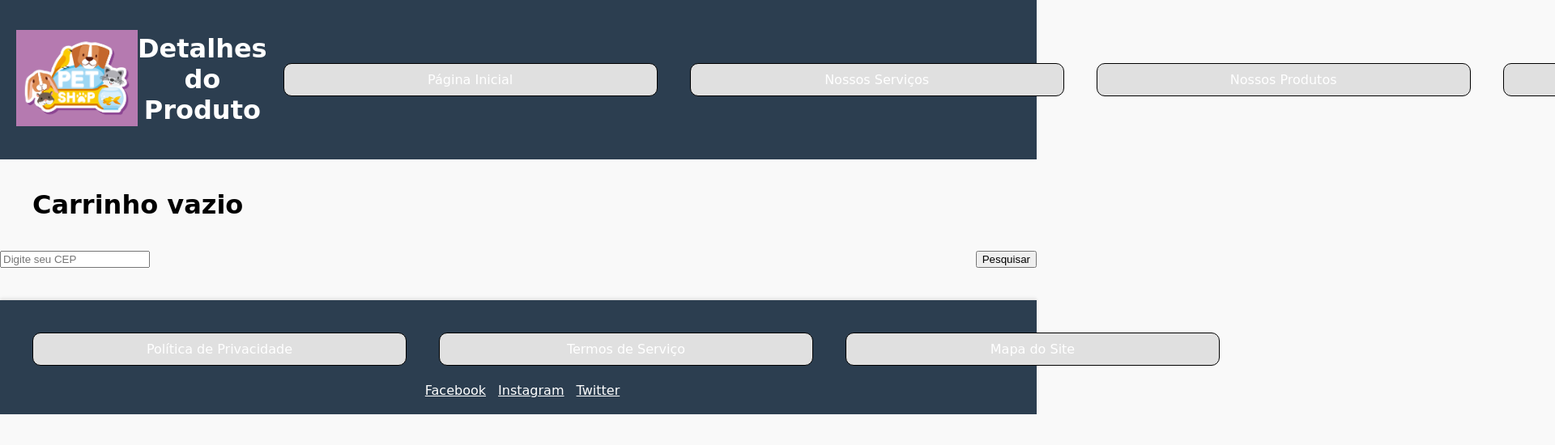
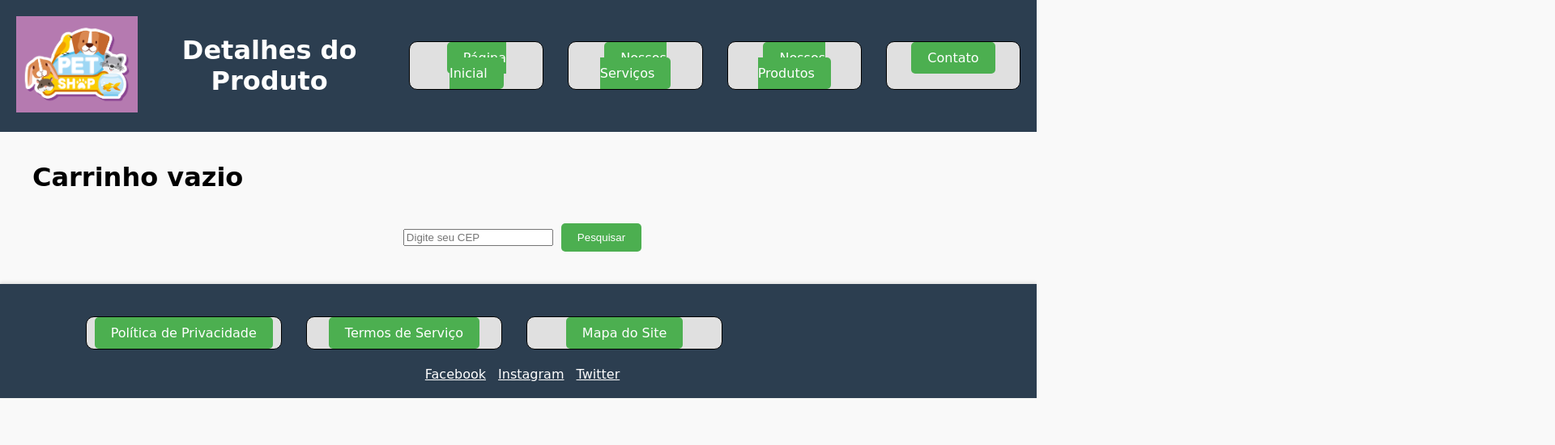
Before and after one commit to ArthurPach/Petshop, a plain HTML site: page detalhes_produto.html in a window 1280 px wide. Shown: the top 550 px of the page at 81% size, 1920 px wide, since content can reach past the window. Drawn offline with Linux system fonts and the light colour scheme.

Commit message:
Update detalhesProduto.css

```diff
--- a/detalhesProduto.css
+++ b/detalhesProduto.css
@@ -41,6 +41,7 @@ header {
 .produto-info {
   padding: 40px;
   flex: 1;
+  max-width: 70%; /* Nova largura máxima */
 }
 
 .produto-info h2 {
@@ -50,7 +51,7 @@ header {
 }
 
 .produto-info img {
-  max-width: 18%;
+  max-width: 100%; /* Alteração da largura máxima */
   height: auto;
   border-radius: 20px;
   box-shadow: 0 8px 16px rgba(0, 0, 0, 0.1);
@@ -166,17 +167,20 @@ header ul li {
 header ul li a {
   color: #fff;
   text-decoration: none;
+  background-color: #4CAF50; /* Cor de fundo dos botões */
+  padding: 10px 20px; /* Ajuste do padding para maior área clicável */
+  border-radius: 5px; /* Borda arredondada */
 }
 
 header ul li a:hover {
-  text-decoration: underline;
+  background-color: #45a049; /* Cor de fundo ao passar o mouse */
 }
 
 .botao-quantidade {
   font-size: 24px;
   margin: 0 10px;
   padding: 5px 10px;
-  background-color: #4CAF50;
+  background-color: #4CAF50; /* Cor de fundo dos botões */
   color: white;
   border: none;
   border-radius: 50%;
@@ -208,10 +212,14 @@ footer nav ul li {
 footer nav ul li a {
   color: #fff;
   text-decoration: none;
+  background-color: #4CAF50; /* Cor de fundo dos botões */
+  padding: 10px 20px; /* Ajuste do padding para maior área clicável */
+  border-radius: 5px; /* Borda arredondada */
+  border: none; /* Removendo a borda */
 }
 
 footer nav ul li a:hover {
-  text-decoration: underline;
+  background-color: #45a049; /* Cor de fundo ao passar o mouse */
 }
 
 footer .social-links a {
@@ -237,13 +245,12 @@ ul {
 li {
   padding: 10px;
   border: 1px solid black;
-  width: 440px;
-  height: fit-content;
-  margin: 20px;
+  margin: 20px 10px; /* Ajuste da margem */
   text-align: center;
   border-radius: 10px;
   list-style-type: none;
   background-color: #e0e0e0;
+  width: auto; /* Remoção da largura fixa */
 }
 
 li > :nth-child(2) {
@@ -254,3 +261,25 @@ li > :nth-child(3) {
   color: green;
   margin-top: 10px;
 }
+.container {
+  display: flex;
+  justify-content: center; /* Centraliza os elementos horizontalmente */
+  align-items: left; /* Centraliza os elementos verticalmente */
+}
+
+.cep-input {
+  margin-left: 10px; /* Espaçamento entre os elementos */
+}
+
+.pesquisar-button {
+  background-color: #4CAF50;
+  color: white;
+  border: none;
+  border-radius: 5px;
+  padding: 10px 20px;
+  cursor: pointer;
+}
+
+.pesquisar-button:hover {
+  background-color: #45a049;
+}
```
